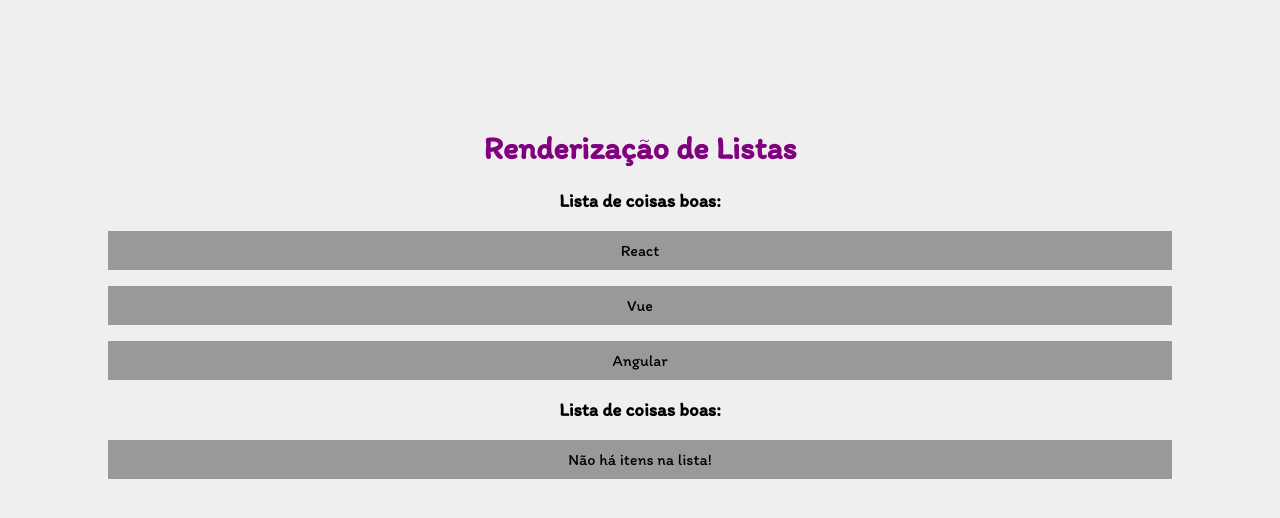
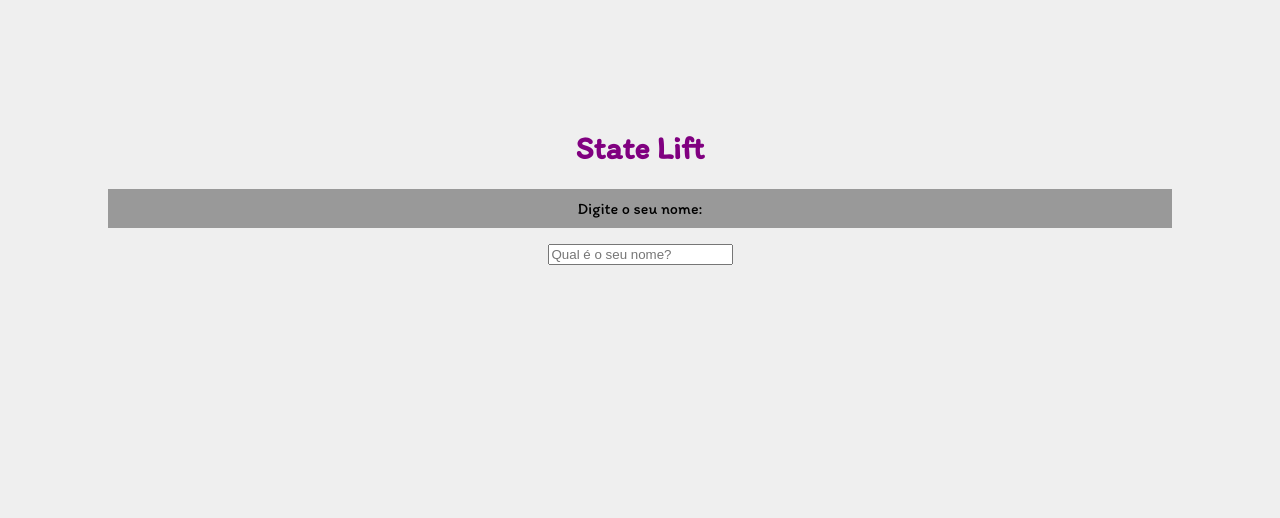
Before and after one commit to marosleo/my-app, a React (Create React App) app: page / in a window 1280 px wide. Shown: the top 518 px of the page. Built offline with nearby package versions, Linux system fonts and the light colour scheme.

Commit message:
State Lift

```diff
--- a/src/App.js
+++ b/src/App.js
@@ -1,15 +1,17 @@
+import {useState} from 'react'
+
 import "./App.css";
-import OutraLista from './components/OutraLista'
+import SeuNome from './components/SeuNome'
+import Saudacao from './components/Saudacao';
 
 function App() {
-
-  const meusItens = ['React', 'Vue', 'Angular']
+  const [nome, setNome] = useState()
 
   return (
     <div className="App">
-     <h1>Renderização de Listas</h1>
-     <OutraLista itens={meusItens}/>
-     <OutraLista itens={{}}/>
+     <h1>State Lift</h1>
+     <SeuNome setNome={setNome} />
+     <Saudacao nome={nome}/>
     </div>
   );
 }
--- /dev/null
+++ b/src/components/Saudacao.js
@@ -0,0 +1,13 @@
+function Saudacao({nome}) {
+  function gerarSaudacao(algumNome) {
+    return `Olá, ${algumNome}, tudo bem?`
+  }
+
+  return (
+    <>
+      {nome && <p>{gerarSaudacao(nome)}</p>}
+    </>
+  );
+}
+
+export default Saudacao;
--- /dev/null
+++ b/src/components/SeuNome.js
@@ -0,0 +1,14 @@
+function SeuNome({ setNome }) {
+  return (
+    <div>
+      <p>Digite o seu nome:</p>
+      <input
+        type="text"
+        placeholder="Qual é o seu nome?"
+        onChange={(e) => setNome(e.target.value)}
+      />
+    </div>
+  );
+}
+
+export default SeuNome;
```
